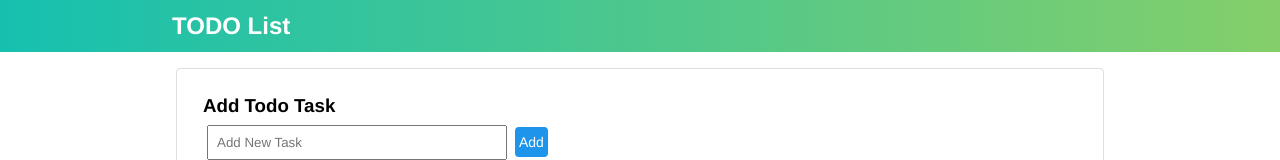
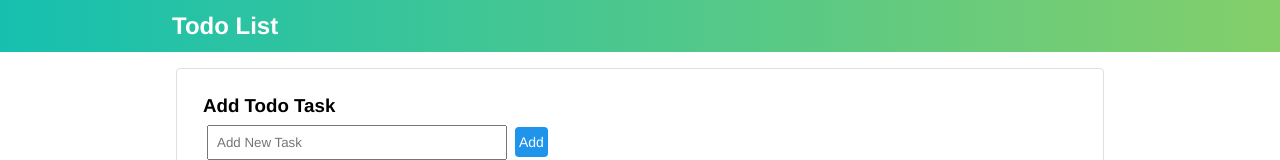
Before and after one commit to gdkimaiyo/todo-list-app, a Vue app: page / in a window 1280 px wide. Shown: the top 160 px of the page. Built offline with nearby package versions, Linux system fonts and the light colour scheme.

Commit message:
modified TopBar component

```diff
--- a/src/components/TopBar.vue
+++ b/src/components/TopBar.vue
@@ -1,7 +1,7 @@
 <template>
   <div class="section menu">
     <div class="menu-content">
-      <h2>TODO List</h2>
+      <h2>Todo List</h2>
     </div>
   </div>
 </template>
```
